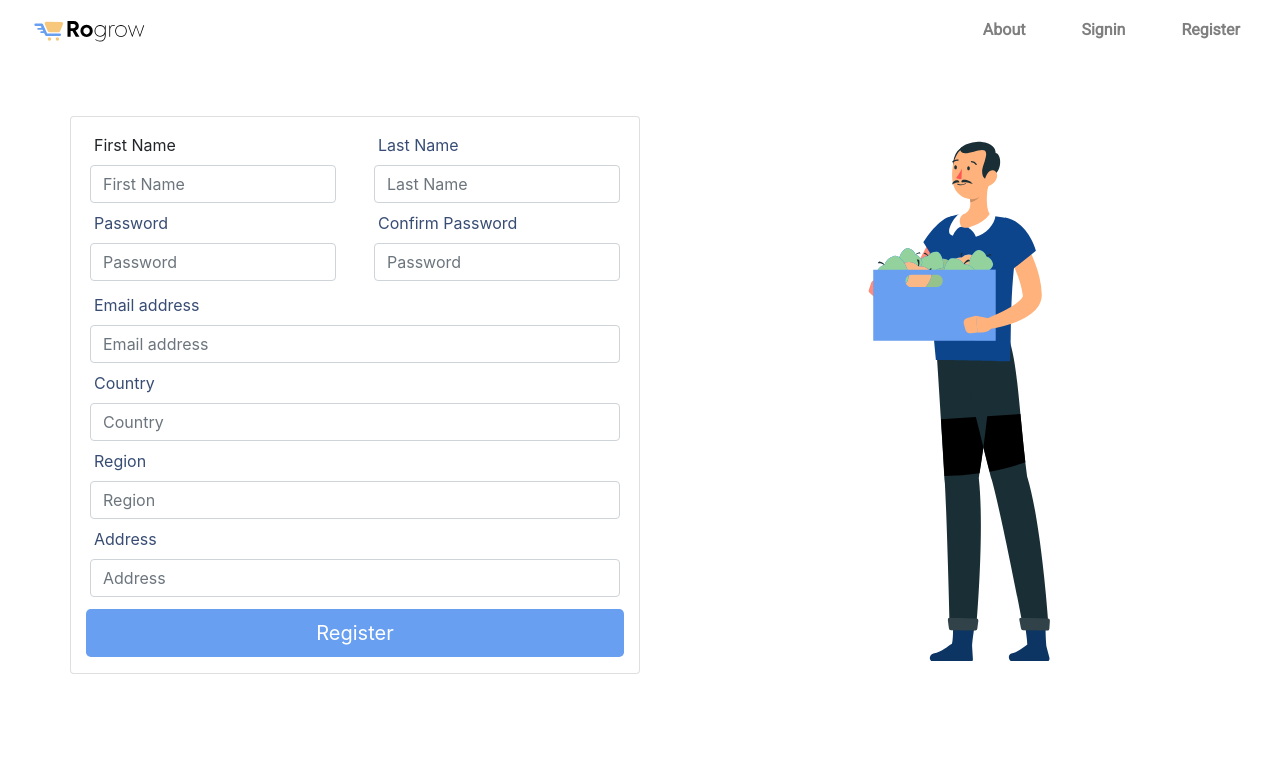
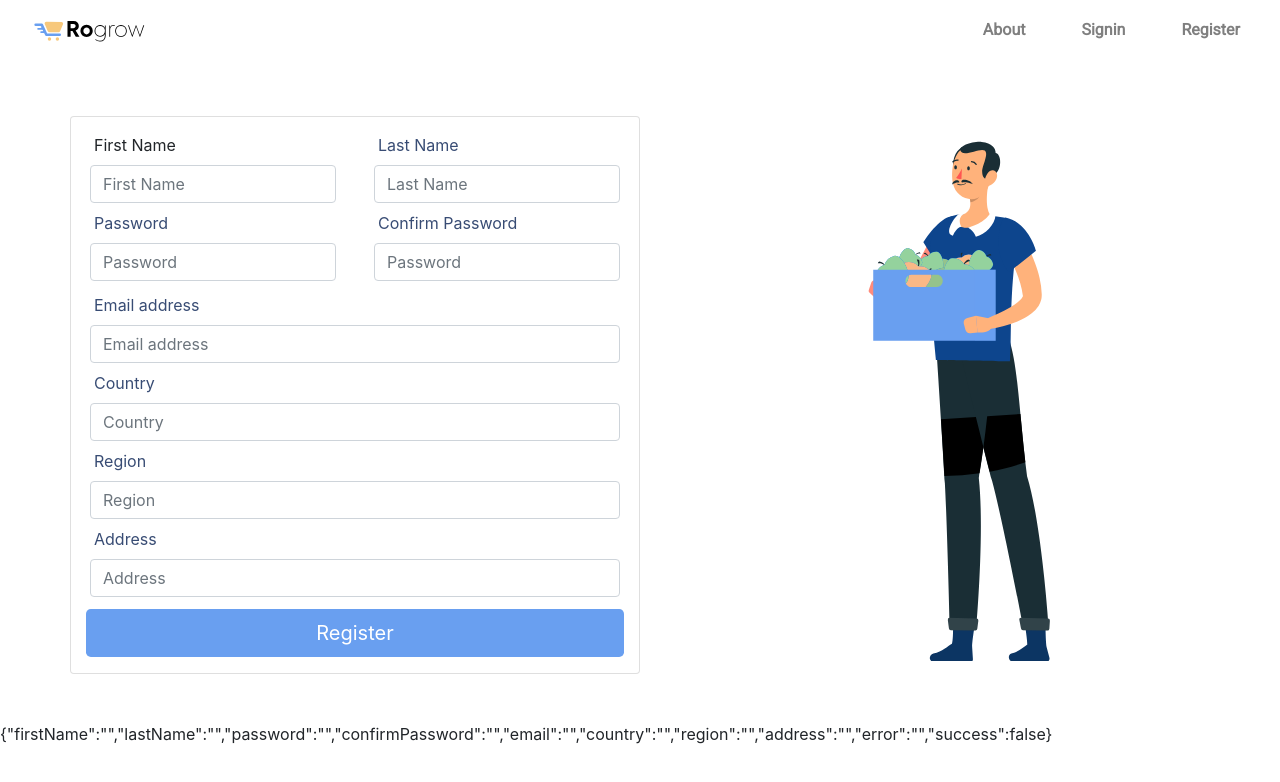
Before and after one commit to ChrisAB/RoGrow, a React (Create React App) app in the folder client/: page /buyerRegister in a window 1280 px wide. Shown: the top 782 px of the page. Built offline with nearby package versions, Linux system fonts and the light colour scheme.

Commit message:
added send user data to backend

```diff
--- a/client/src/Main/Home.js
+++ b/client/src/Main/Home.js
@@ -1,6 +1,5 @@
 import React from 'react';
 import Footerpage from './Footerpage'
-import Menu from './Menu'
 import {API} from '../config'
 
 function Home() {
--- a/client/src/Signin/BuyerRegister.js
+++ b/client/src/Signin/BuyerRegister.js
@@ -1,8 +1,68 @@
-import React from 'react';
+import React, {useState} from 'react';
+import {API} from '../config'
 
 
-function BuyerRegister() {
- return (
+const  BuyerRegister = () => {
+  const [values, setValues] = useState({
+    firstName:'',
+    lastName:'',
+    password:'',
+    confirmPassword:'',
+    email:'',
+    country:'',
+    region:'',
+    address:'',
+    error:'',
+    success: false
+  });
+
+  const { firstName, lastName,
+          password, confirmPassword,
+          email,
+          country,
+          region,
+          address,
+          error,
+          success } = values
+
+  const handleChanege = name => event => {
+    setValues({...values, error: false, [name]: event.target.value});
+  };
+
+  const registerBuyer = (user) => {
+      //console.log((firstName + " " + lastName));
+      fetch(`${API}/v1/user/register`, {
+        method: "POST",
+        headers: {
+          Accept: 'application/json',
+          "Content-Type": "application/json"
+        },
+        body: JSON.stringify(user)
+      })
+      .then(response => {
+        return response.json();
+      })
+      .catch(err => {
+        console.log(err);
+      })
+  };
+
+  const clickRegister = (event) => {
+    event.preventDefault();
+    registerBuyer({
+      firstName: firstName,
+      lastName: lastName,
+      password: password,
+      confirmPassword: confirmPassword,
+      email: email,
+      country: country,
+      region: region,
+      address: address
+    });
+  }
+
+  const RegisterForm = () =>
+      (
        <section className="position-relative pt-12 pt-md-14 mt-n11">
          <div className="container mt-5  pt-2 mb-5">
              <div className="row align-items-center text-sm-left text-md-left">
@@ -12,50 +72,50 @@ function BuyerRegister() {
                         <div className="col-md-6">
                           <div className="m-1">
                               <label className=" pl-sm-1 pt-1">First Name</label>
-                              <input type="text" id="inputFirstName" class="form-control" placeholder="First Name" required autofocus/>
+                              <input onChange={handleChanege('firstName')} type="text" id="inputFirstName" class="form-control" placeholder="First Name" required autofocus/>
                           </div>
                           <div className="m-1">
                               <label className="text-gray-800 large pl-sm-1 pt-1">Password</label>
-                              <input type="password" id="inputPassword" class="form-control" placeholder="Password" required></input>
+                              <input onChange={handleChanege('password')} type="password" id="inputPassword" class="form-control" placeholder="Password" required></input>
                           </div>
                       </div>
                         <div className="col-md-6">
                           <div className="m-1">
                               <label className="text-gray-800 large pl-sm-1 pt-1">Last Name</label>
-                              <input type="text" id="inputLastName" class="form-control" placeholder="Last Name" required autofocus/>
+                              <input onChange={handleChanege('lastName')} type="text" id="inputLastName" class="form-control" placeholder="Last Name" required autofocus/>
                           </div>
                           <div className="m-1">
                               <label className="text-gray-800 large pl-sm-1 pt-1">Confirm Password</label>
-                              <input type="password" id="inputConfirmPassword" class="form-control" placeholder="Password" required></input>
+                              <input onChange={handleChanege('confirmPassword')} type="password" id="inputConfirmPassword" class="form-control" placeholder="Password" required></input>
                           </div>
                       </div>
                     </div>
                          <div>
                            <div className="m-1">
                                      <label className="text-gray-800 large pl-sm-1 pt-1">Email address</label>
-                                <input type="email" id="inputEmail" class="form-control" placeholder="Email address" required autofocus/>
+                                     <input onChange={handleChanege('email')} type="email" id="inputEmail" class="form-control" placeholder="Email address" required autofocus/>
                            </div>
                          </div>
                          <div>
                            <div className="m-1">
                                      <label className="text-gray-800 large pl-sm-1 pt-1">Country</label>
-                                <input type="text" id="inputCountry" class="form-control" placeholder="Country" required autofocus/>
+                                     <input onChange={handleChanege('country')} type="text" id="inputCountry" class="form-control" placeholder="Country" required autofocus/>
                            </div>
                          </div>
                          <div>
                            <div className="m-1">
                                      <label className="text-gray-800 large pl-sm-1 pt-1">Region</label>
-                                <input type="text" id="inputRegion" class="form-control" placeholder="Region" required autofocus/>
+                                     <input onChange={handleChanege('region')} type="text" id="inputRegion" class="form-control" placeholder="Region" required autofocus/>
                            </div>
                          </div>
                          <div>
                            <div className="m-1">
                                      <label className="text-gray-800 large pl-sm-1 pt-1">Address</label>
-                                <input type="text" id="inputAddress" class="form-control" placeholder="Address" required autofocus/>
+                                     <input onChange={handleChanege('address')} type="text" id="inputAddress" class="form-control" placeholder="Address" required autofocus/>
                            </div>
                          </div>
                          <div className="pt-2 pb-2 mt-sm-1  mt-xs-1">
-                        <button className="btn btn-lg btn-block blue-bg" type="submit">Register</button>
+                             <button onClick={clickRegister} className="btn btn-lg btn-block blue-bg" type="submit">Register</button>
                          </div>
                       </form>
                  </div>
@@ -66,7 +126,14 @@ function BuyerRegister() {
          </div>
 
        </section>
- )
+      );
+
+ return (
+   <div>
+        {RegisterForm()}
+        {JSON.stringify(values)}
+   </div>
+ );
 }
 
 export default BuyerRegister;
```
Also changed, not shown: 1 other file (tests, documents, lock files or other folders). Lines whose indentation alone changed are shown as unchanged.
